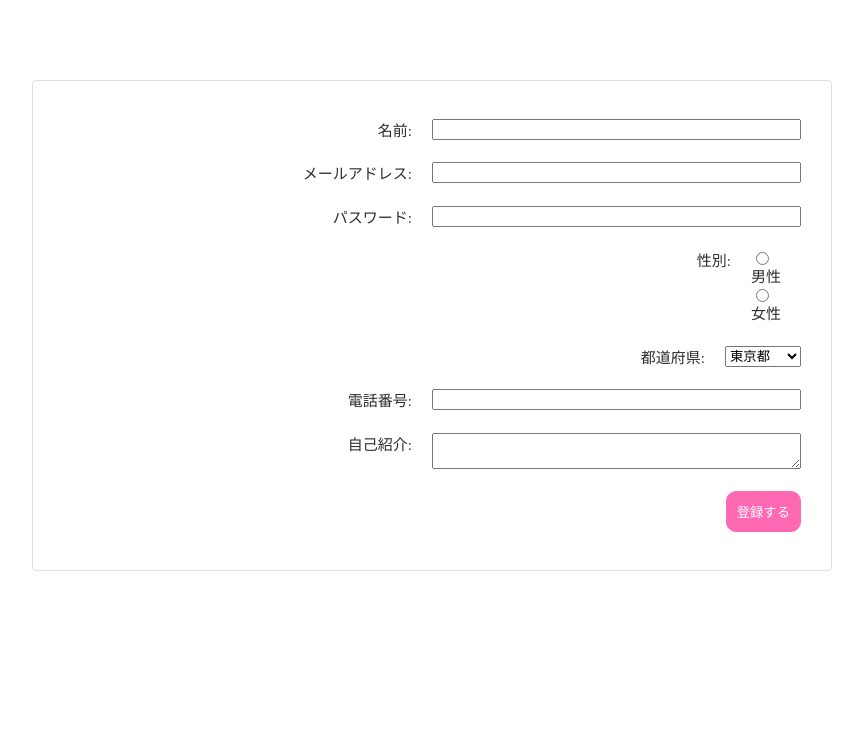
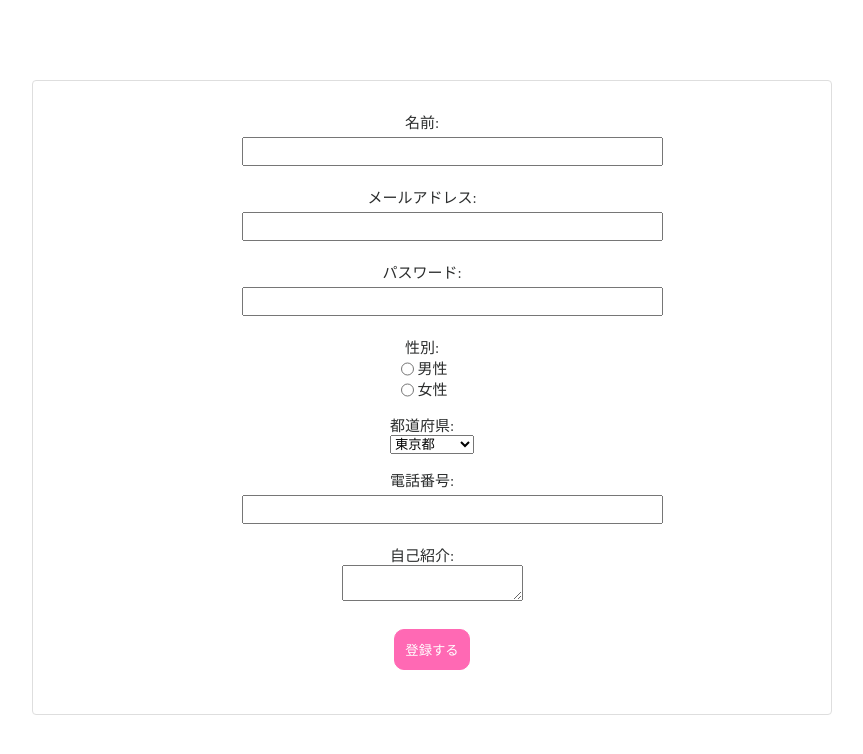
Before and after one commit to albasiempre/form_file, a plain HTML site: page index.html in a window 1280 px wide. Shown: the whole page, without its empty margins (208-1071 px from the left). Drawn offline with Linux system fonts and the light colour scheme.

Commit message:
resposive layput for min 768px

```diff
--- a/index.html
+++ b/index.html
@@ -31,8 +31,12 @@
         <div class="sex wrapper-element">
           <label for="gender">性別:</label>
           <div class="sex-options">
-           <input type="radio" name="sex-group" id="male"><label for="male">男性</label>
-           <input type="radio" name="sex-group" id="female"><label for="female">女性</label>
+            <div class="sex-option">
+              <input type="radio" name="sex-group" id="male"><label for="male">男性</label>
+            </div>
+            <div class="sex-option">
+              <input type="radio" name="sex-group" id="female"><label for="female">女性</label>
+            </div>
           </div>
         </div>
 
--- a/styles.css
+++ b/styles.css
@@ -20,40 +20,6 @@ body {
   margin: 0 auto;
 }
 
-.form-wrapper {
-  max-width: 800px;
-  margin: 30px auto;
-  padding: 15px;
-  border: 1px solid #DEDEDE;
-  border-radius: 4px;
-}
-
-.wrapper-element {
-  margin: 1.5em 0;
-  display: flex;
-  justify-content: flex-end;
-  border-radius: 30px;
-}
-
-input[type="text"]{
-  width: 50%;
-}
-
-.sex-options {
-  display: block;
-}
-input[type="radio"]{
-  display: block;
-}
-
-label {
-  margin-right: 20px;
-}
-
-textarea {
-  width: 50%;
-}
-
 .button-background-color {
   background-color: hotpink;
   padding:10px;
@@ -69,10 +35,49 @@ textarea {
 }
 
 
-@media (width:768px) {
+@media (min-width: 768px) {
+  .form-wrapper {
+    max-width: 800px;
+    margin: 30px auto;
+    padding: 15px;
+    border: 1px solid #DEDEDE;
+    border-radius: 4px;
+  }
+
+  .wrapper-element {
+    margin: 1.0em 0;
+    display: grid;
+    justify-content: center;
+    border-radius: 30px;
+  }
+
+  input[type="text"]{
+    width: 100%;
+    padding: 5px 100px;
+    margin: 5px 20px;
+  }
+
+  .sex-option {
+    display: flex;
+  }
+
+  input[type="radio"]{
+    display: block;
+  }
+
+  label {
+    margin-right: 20px;
+    text-align: center;
+  }
+
+  textarea {
+    width: 100%;
+
+  }
+
+  button {
+    margin: 1.0em 0
+
+  }
 
 }
-
-@media (width:1024px) {
-
-}
```
